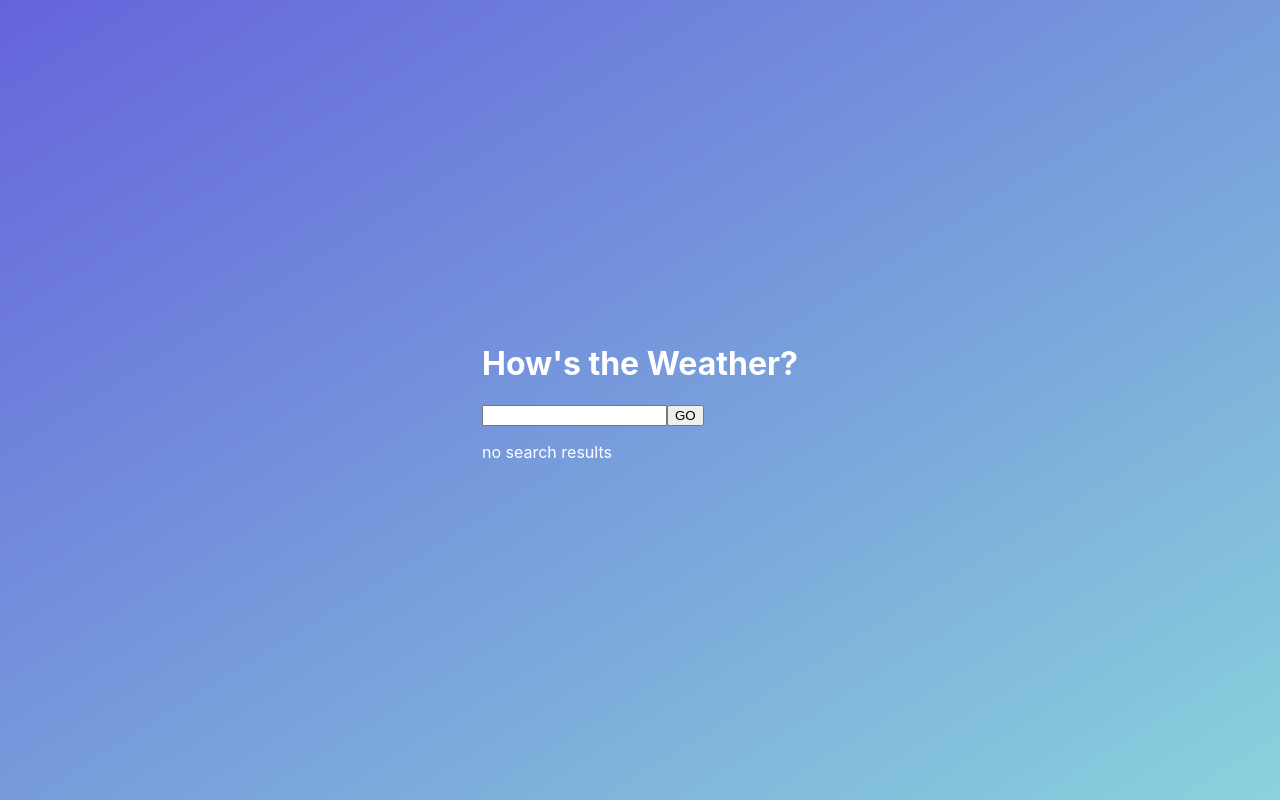
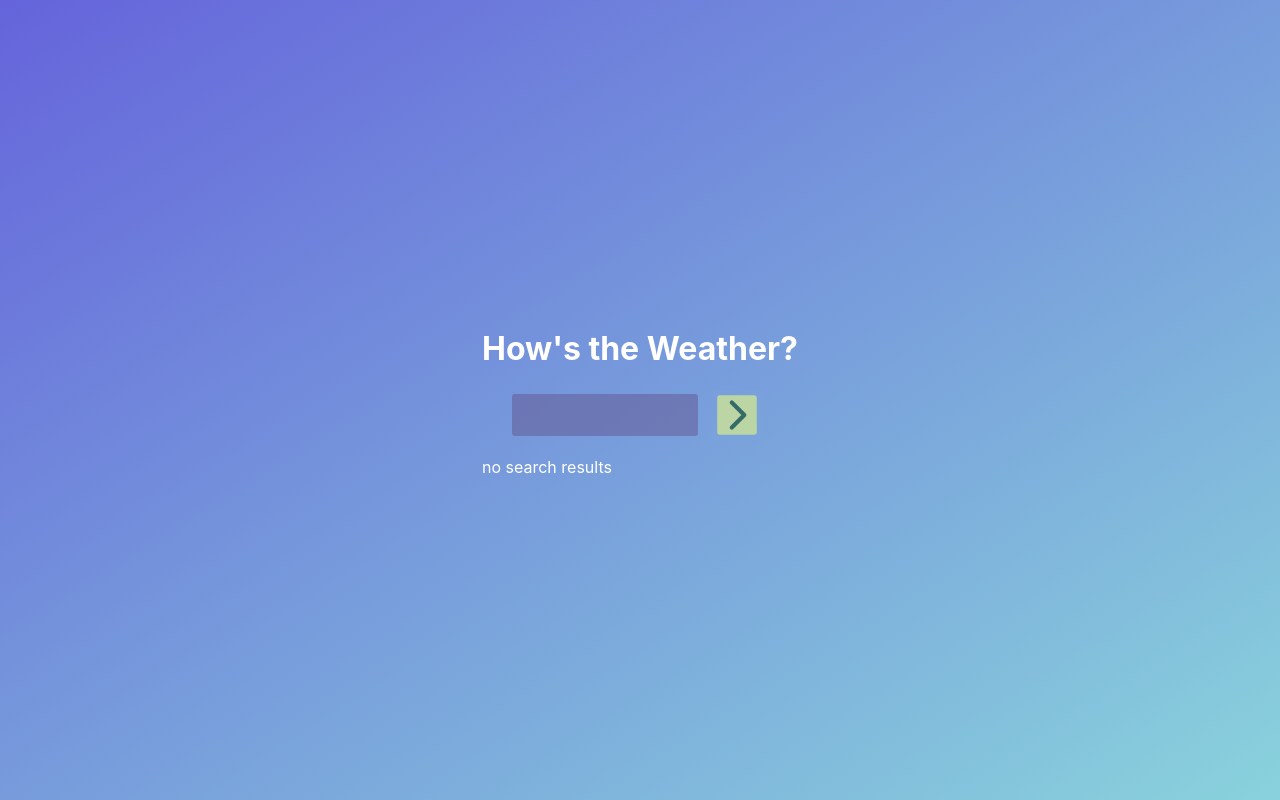
Before and after one commit to Jessy-Yeh/weather-app, a React (Create React App) app: page / in a window 1280 px wide. Built offline with nearby package versions, Linux system fonts and the light colour scheme.

Commit message:
add style to search component and align p tag in display

```diff
--- a/src/components/Display/Display.module.css
+++ b/src/components/Display/Display.module.css
@@ -9,3 +9,8 @@
   width: 30px;
   height: 30px;
 }
+
+.description {
+  display: flex;
+  align-items: center;
+}
--- a/src/components/Display/Display.tsx
+++ b/src/components/Display/Display.tsx
@@ -20,18 +20,18 @@
       <img alt="weather" src={weatherImg}></img>
       <h3>{`${locationData.name}, ${locationData.country}`}</h3>
       <p>today is {currentData.condition.text}</p>
-      <p>
-        <img className={styles.Icon} alt="humidity" src={temperature} />
+      <p className={styles.description}>
+        <img className={styles.Icon} alt="humidity" src={temperature} />{" "}
         {currentData.temp_c}°C
       </p>
-      <p>
-        {" "}
-        <img className={styles.Icon} alt="humidity" src={man} />
+
+      <p className={styles.description}>
+        <img className={styles.Icon} alt="humidity" src={man} />{" "}
         {currentData.feelslike_c}°C
       </p>
 
-      <p>
-        <img className={styles.Icon} alt="humidity" src={humidity} />
+      <p className={styles.description}>
+        <img className={styles.Icon} alt="humidity" src={humidity} />{" "}
         {currentData.humidity}%
       </p>
     </div>
--- /dev/null
+++ b/src/components/Search/Search.module.css
@@ -0,0 +1,40 @@
+.container {
+  display: flex;
+  justify-content: center;
+  align-items: center;
+}
+
+.input {
+  padding: 0.3rem;
+  border-radius: 3px;
+  border: none;
+  /* border: 1px solid rgb(172, 170, 170); */
+  background-color: rgba(99, 87, 143, 0.5);
+  color: white;
+  margin-right: 0.5rem;
+  height: 33px;
+}
+
+.search {
+  background-color: transparent;
+  border: none;
+  cursor: pointer;
+  height: 100%;
+  display: flex;
+  justify-content: center;
+  align-items: center;
+}
+
+.searchIcon {
+  width: 50px;
+}
+
+.searchIcon:hover {
+  animation: mymove 1s infinite;
+}
+
+@keyframes mymove {
+  50% {
+    transform: rotate(10deg);
+  }
+}
--- a/src/components/Search/Search.tsx
+++ b/src/components/Search/Search.tsx
@@ -1,4 +1,6 @@
 import { Dispatch, SetStateAction, useState } from "react";
+import styles from "./Search.module.css";
+import search from "../../icons/rightarrow.svg";
 
 interface IProps {
   getWeather: () => void;
@@ -18,9 +20,11 @@
   }
 
   return (
-    <>
-      <input onChange={handleChange} />
-      <button onClick={handleClick}>GO</button>
-    </>
+    <div className={styles.container}>
+      <input className={styles.input} onChange={handleChange} />
+      <button className={styles.search} onClick={handleClick}>
+        <img className={styles.searchIcon} alt="search" src={search} />
+      </button>
+    </div>
   );
 };
```
Also changed, not shown: src/icons/rightarrow.svg (added), src/icons/search.svg (added).
